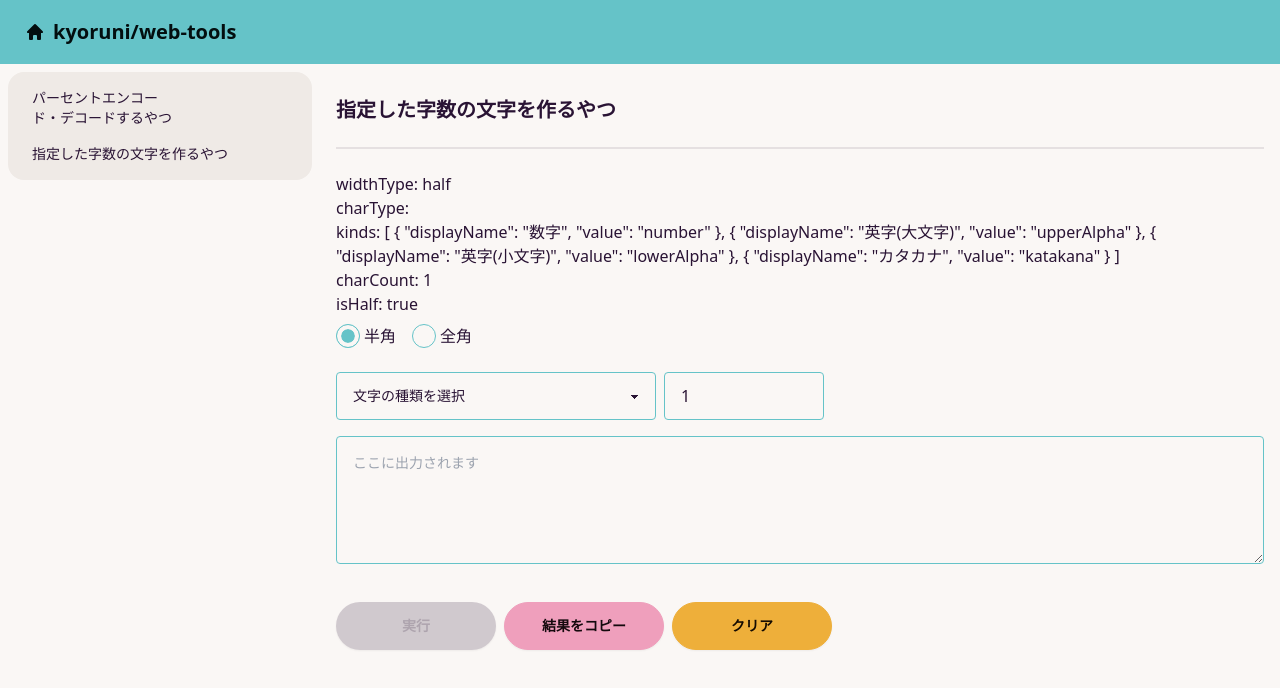
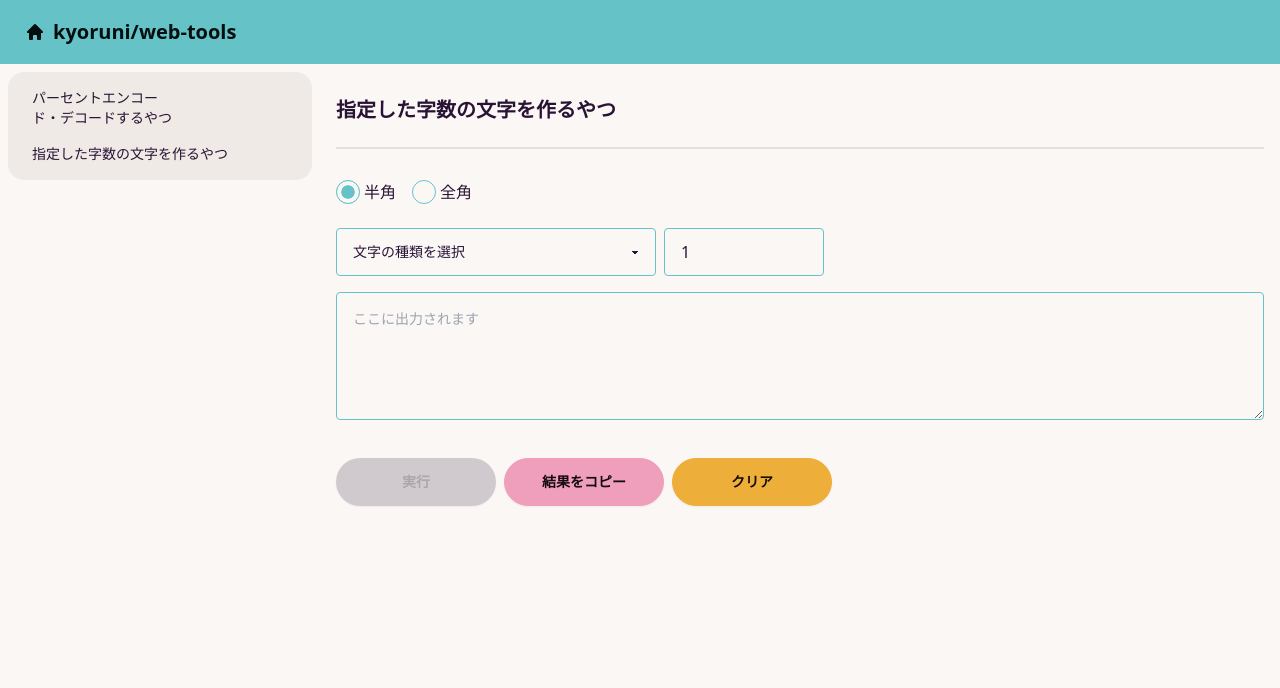
Before and after one commit to kyoruni/web-tools, a Nuxt app: page /string-generator in a window 1280 px wide. Shown: the top 688 px of the page. Built offline with nearby package versions, Linux system fonts and the light colour scheme.

Commit message:
:wrench: デバッグ表示を削除

```diff
--- a/pages/string-generator.vue
+++ b/pages/string-generator.vue
@@ -1,11 +1,6 @@
 <template>
   <div class="string-generator">
     <PageTitle :value="'指定した字数の文字を作るやつ'" />
-    <p>widthType: {{ widthType }}</p>
-    <p>charType: {{ charType }}</p>
-    <p>kinds: {{ kinds }}</p>
-    <p>charCount: {{ charCount }}</p>
-    <p>isHalf: {{ isHalf }}</p>
     <div class="flex items-center pb-4">
       <input type="radio" name="widthType" id="half" :class="radioClass" value="half" v-model="widthType" @change="selectHalf" />
       <label for="half" :class="labelClass" class="pr-4">半角</label>
```
